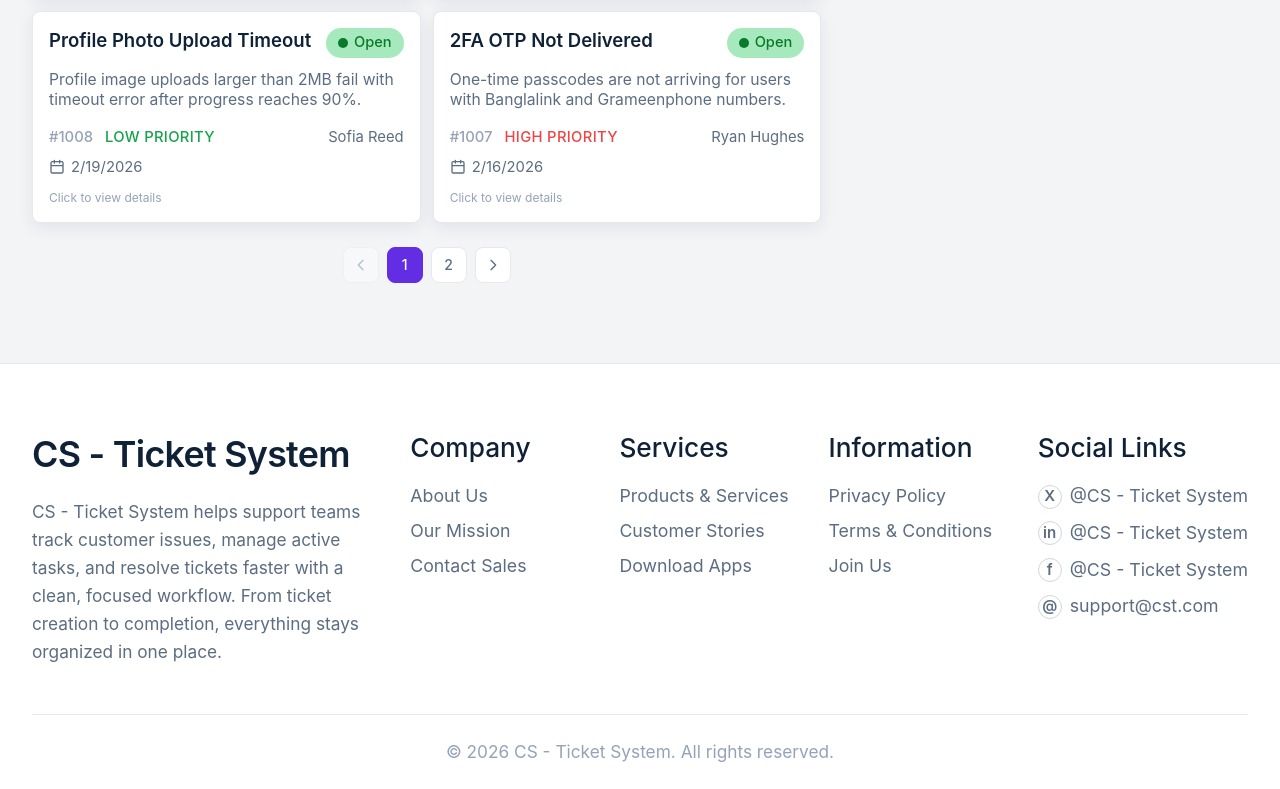
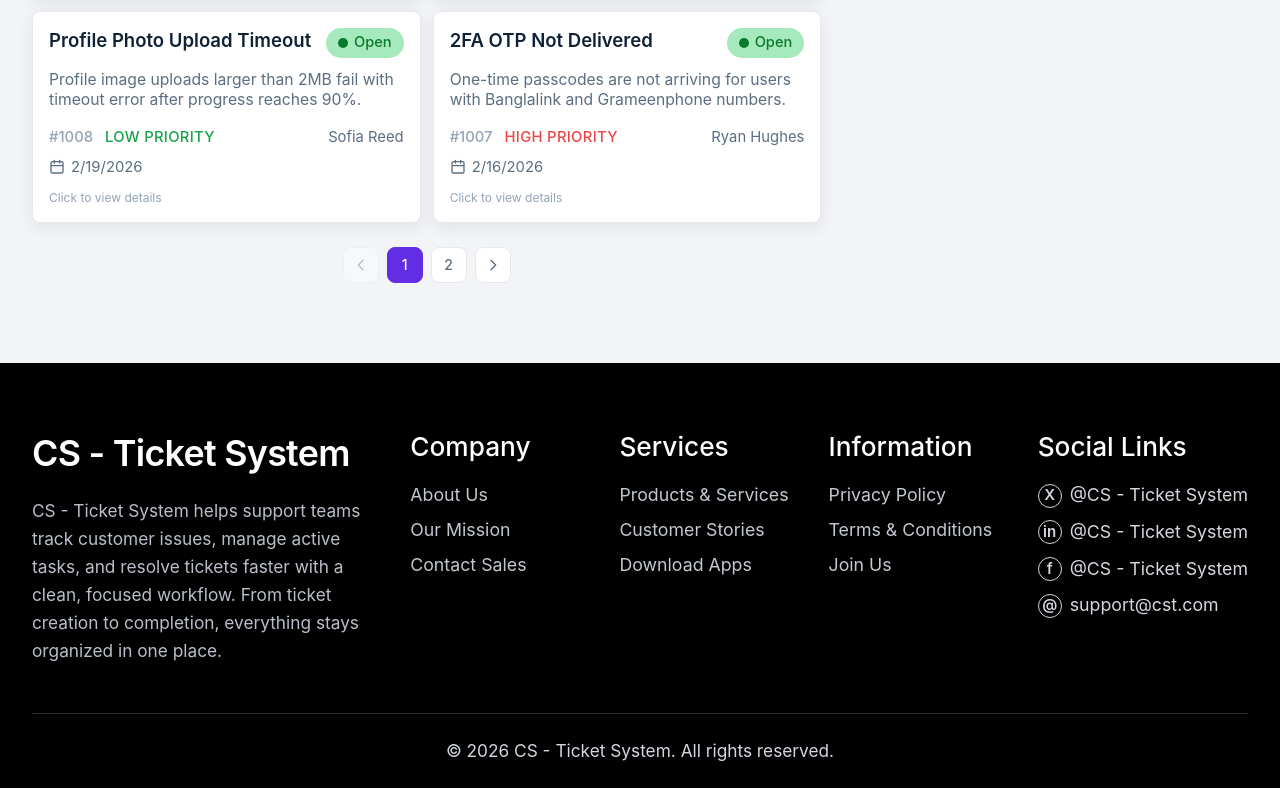
Before and after one commit to Shawon-Mahmud07/Customer-Support-Zone, a React (Vite) app: page / in a window 1280 px wide. Shown: the part 1322-2111 px from the top of the page. Built offline with nearby package versions, Linux system fonts and the light colour scheme.

Commit message:
feat(Footer): refactor links rendering and improve layout for better readability

```diff
--- a/src/components/Footer.jsx
+++ b/src/components/Footer.jsx
@@ -1,11 +1,8 @@
 const companyLinks = ["About Us", "Our Mission", "Contact Sales"];
-const serviceLinks = [
-  "Products & Services",
-  "Customer Stories",
-  "Download Apps",
-];
+const serviceLinks = ["Products & Services", "Customer Stories", "Download Apps"];
 const infoLinks = ["Privacy Policy", "Terms & Conditions", "Join Us"];
 
+// Static social items with lightweight text-based icons.
 const socialLinks = [
   { label: "@CS - Ticket System", icon: "X" },
   { label: "@CS - Ticket System", icon: "in" },
@@ -13,30 +10,42 @@ const socialLinks = [
   { label: "support@cst.com", icon: "@" },
 ];
 
+// Pages that have dedicated routes
+const PAGE_ROUTES = [
+  "About Us", "Our Mission", "Contact Sales",
+  "Products & Services", "Customer Stories", "Download Apps",
+  "Privacy Policy", "Terms & Conditions", "Join Us",
+];
+
+// Keep footer year current without manual updates.
 const year = new Date().getFullYear();
 
-function Footer({ onAboutUs }) {
+function Footer({ onNavigate }) {
+  function renderLink(item) {
+    if (PAGE_ROUTES.includes(item)) {
+      return (
+        <button
+          onClick={() => onNavigate(item)}
+          className="hover:text-white hover:underline transition-colors cursor-pointer bg-transparent border-none text-[#c3c7cf] text-left p-0"
+          style={{ fontSize: "inherit" }}
+        >
+          {item}
+        </button>
+      );
+    }
+    return item;
+  }
+
   return (
-    <footer
-      className="mt-6 border-t"
-      style={{
-        backgroundColor: "var(--bg-card)",
-        borderColor: "var(--border-color)",
-      }}
-    >
+    <footer className="mt-6 bg-black text-white">
       <div className="mx-auto w-full max-w-370 px-5 pb-6 pt-14 sm:px-8 sm:pt-16">
+        {/* Top area: brand block + navigation/link columns */}
         <div className="grid grid-cols-1 gap-10 md:grid-cols-2 xl:grid-cols-[2fr_1fr_1fr_1fr_1.2fr]">
           <div>
-            <h2
-              className="text-[clamp(2rem,0.8vw+1.6rem,2.8rem)] font-semibold tracking-[-0.02em]"
-              style={{ color: "var(--text-primary)" }}
-            >
+            <h2 className="text-[clamp(2rem,0.8vw+1.6rem,2.8rem)] font-semibold tracking-[-0.02em]">
               CS - Ticket System
             </h2>
-            <p
-              className="mt-4 max-w-[42ch] text-[clamp(1rem,0.25vw+0.88rem,1.2rem)] leading-relaxed"
-              style={{ color: "var(--text-secondary)" }}
-            >
+            <p className="mt-4 max-w-[42ch] text-[clamp(1rem,0.25vw+0.88rem,1.2rem)] leading-relaxed text-[#b9bec8]">
               CS - Ticket System helps support teams track customer issues,
               manage active tasks, and resolve tickets faster with a clean,
               focused workflow. From ticket creation to completion, everything
@@ -45,84 +54,46 @@ function Footer({ onAboutUs }) {
           </div>
 
           <div>
-            <h3
-              className="text-[clamp(1.45rem,0.55vw+1.2rem,2rem)] font-medium"
-              style={{ color: "var(--text-primary)" }}
-            >
+            <h3 className="text-[clamp(1.45rem,0.55vw+1.2rem,2rem)] font-medium">
               Company
             </h3>
-            <ul
-              className="mt-4 space-y-2 text-[clamp(1.05rem,0.2vw+0.95rem,1.2rem)]"
-              style={{ color: "var(--text-secondary)" }}
-            >
+            <ul className="mt-4 space-y-2 text-[clamp(1.05rem,0.2vw+0.95rem,1.2rem)] text-[#c3c7cf]">
               {companyLinks.map((item) => (
-                <li key={item}>
-                  {item === "About Us" ? (
-                    <button
-                      onClick={onAboutUs}
-                      className="border-none bg-transparent p-0 transition-colors hover:underline cursor-pointer"
-                      style={{ color: "var(--text-secondary)" }}
-                    >
-                      {item}
-                    </button>
-                  ) : (
-                    item
-                  )}
-                </li>
+                <li key={item}>{renderLink(item)}</li>
               ))}
             </ul>
           </div>
 
           <div>
-            <h3
-              className="text-[clamp(1.45rem,0.55vw+1.2rem,2rem)] font-medium"
-              style={{ color: "var(--text-primary)" }}
-            >
+            <h3 className="text-[clamp(1.45rem,0.55vw+1.2rem,2rem)] font-medium">
               Services
             </h3>
-            <ul
-              className="mt-4 space-y-2 text-[clamp(1.05rem,0.2vw+0.95rem,1.2rem)]"
-              style={{ color: "var(--text-secondary)" }}
-            >
+            <ul className="mt-4 space-y-2 text-[clamp(1.05rem,0.2vw+0.95rem,1.2rem)] text-[#c3c7cf]">
               {serviceLinks.map((item) => (
-                <li key={item}>{item}</li>
+                <li key={item}>{renderLink(item)}</li>
               ))}
             </ul>
           </div>
 
           <div>
-            <h3
-              className="text-[clamp(1.45rem,0.55vw+1.2rem,2rem)] font-medium"
-              style={{ color: "var(--text-primary)" }}
-            >
+            <h3 className="text-[clamp(1.45rem,0.55vw+1.2rem,2rem)] font-medium">
               Information
             </h3>
-            <ul
-              className="mt-4 space-y-2 text-[clamp(1.05rem,0.2vw+0.95rem,1.2rem)]"
-              style={{ color: "var(--text-secondary)" }}
-            >
+            <ul className="mt-4 space-y-2 text-[clamp(1.05rem,0.2vw+0.95rem,1.2rem)] text-[#c3c7cf]">
               {infoLinks.map((item) => (
-                <li key={item}>{item}</li>
+                <li key={item}>{renderLink(item)}</li>
               ))}
             </ul>
           </div>
 
           <div>
-            <h3
-              className="text-[clamp(1.45rem,0.55vw+1.2rem,2rem)] font-medium"
-              style={{ color: "var(--text-primary)" }}
-            >
+            <h3 className="text-[clamp(1.45rem,0.55vw+1.2rem,2rem)] font-medium">
               Social Links
             </h3>
-            <ul
-              className="mt-4 space-y-2.5 text-[clamp(1.05rem,0.2vw+0.95rem,1.2rem)]"
-              style={{ color: "var(--text-secondary)" }}
-            >
+            {/* Social handles / email list */}
+            <ul className="mt-4 space-y-2.5 text-[clamp(1.05rem,0.2vw+0.95rem,1.2rem)] text-[#d4d7de]">
               {socialLinks.map((item) => (
-                <li
-                  key={`${item.icon}-${item.label}`}
-                  className="flex items-center gap-2 min-w-0"
-                >
+                <li key={`${item.icon}-${item.label}`} className="flex items-center gap-2 min-w-0">
                   <span className="shrink-0 inline-flex h-6 w-6 items-center justify-center rounded-full border border-[#d1d5db] text-[0.85em] font-semibold">
                     {item.icon}
                   </span>
@@ -133,13 +104,8 @@ function Footer({ onAboutUs }) {
           </div>
         </div>
 
-        <div
-          className="mt-12 border-t pt-6 text-center text-[clamp(1rem,0.2vw+0.92rem,1.15rem)]"
-          style={{
-            borderColor: "var(--border-color)",
-            color: "var(--text-muted)",
-          }}
-        >
+        {/* Bottom copyright bar */}
+        <div className="mt-12 border-t border-[#252a35] pt-6 text-center text-[clamp(1rem,0.2vw+0.92rem,1.15rem)] text-[#d3d7df]">
           © {year} CS - Ticket System. All rights reserved.
         </div>
       </div>
```
